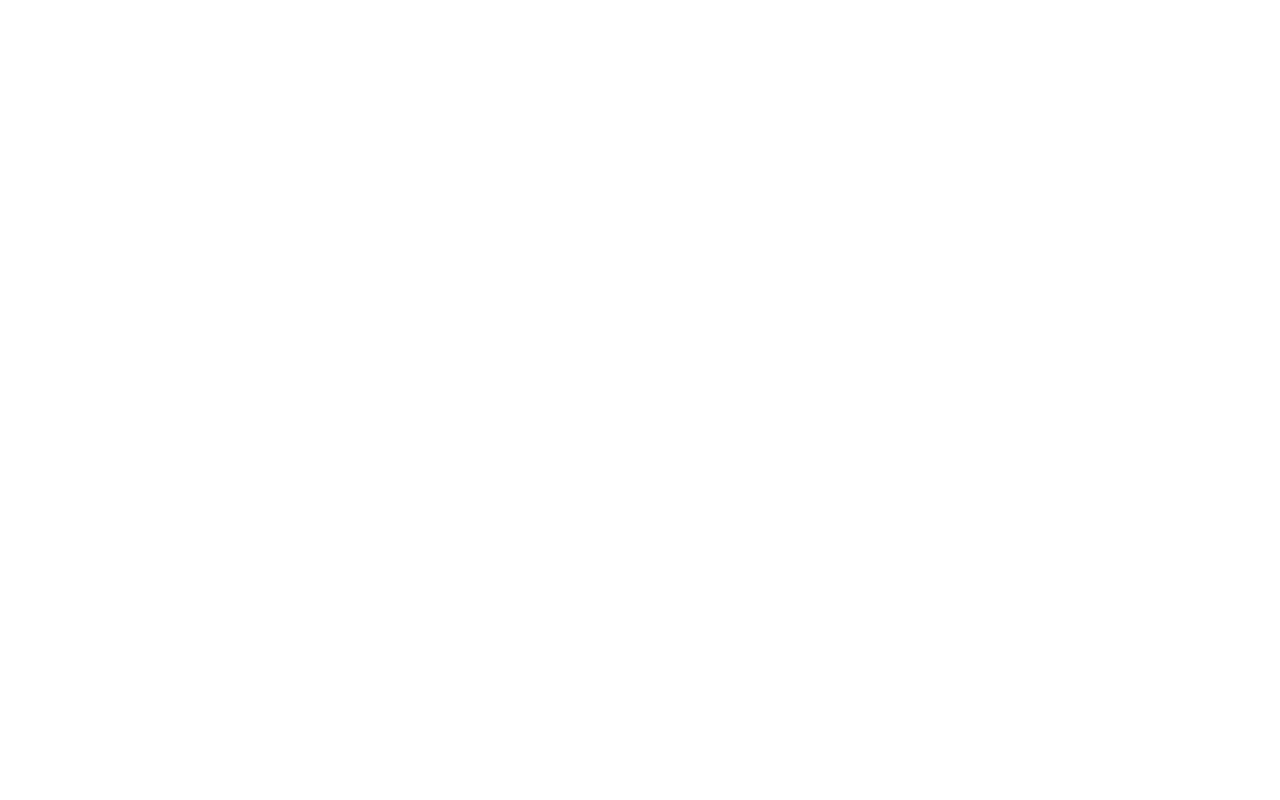
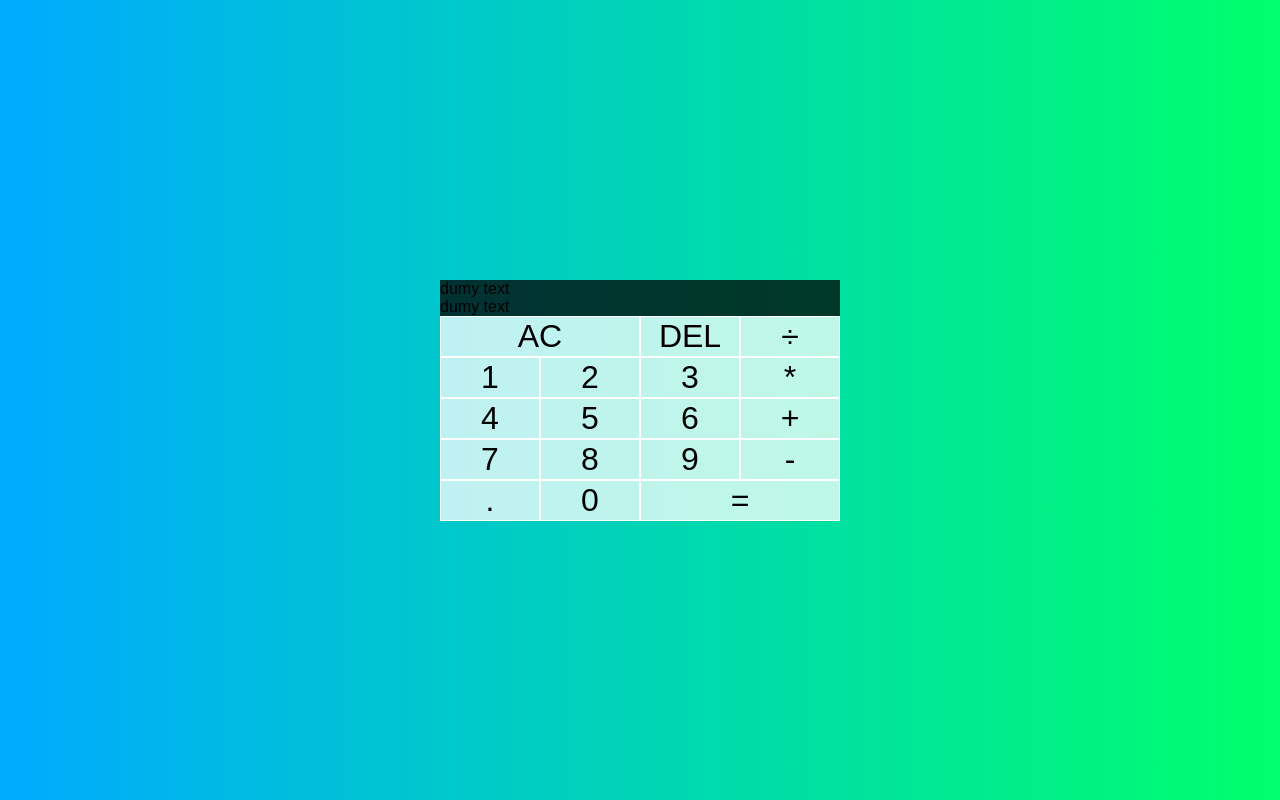
Before and after one commit to Batoja/calculator, a plain HTML site: page index.html in a window 1280 px wide. Drawn offline with Linux system fonts and the light colour scheme.

Commit message:
basic styling basic styling of buttons and grid

```diff
--- a/index.html
+++ b/index.html
@@ -5,10 +5,33 @@
     <meta http-equiv="X-UA-Compatible" content="IE=edge">
     <meta name="viewport" content="width=device-width, initial-scale=1.0">
     <title>Calculator</title>
-    <link hre="styles.css" rel="stylesheet">
+    <link href="styles.css" rel="stylesheet">
     <script src="script.js" defer></script>
 </head>
 <body>
-
+    <div class="calculator-grid">
+        <div class="output">
+            <div class="previous-opperand">dumy text</div>
+            <div class="current-opperand">dumy text</div>
+        </div>
+        <button class="span-two">AC</button>
+        <button>DEL</button>
+        <button>÷</button>
+        <button>1</button>
+        <button>2</button>
+        <button>3</button>
+        <button>*</button>
+        <button>4</button>
+        <button>5</button>
+        <button>6</button>
+        <button>+</button>
+        <button>7</button>
+        <button>8</button>
+        <button>9</button>
+        <button>-</button>
+        <button>.</button>
+        <button>0</button>
+        <button class="span-two">=</button>
+    </div>
 </body>
 </html>
--- a/styles.css
+++ b/styles.css
@@ -0,0 +1,45 @@
+*, *::before, *::after {
+    box-sizing: border-box;
+    font-family: Gotham Rounded, sans-serif;
+    font-weight: normal;
+}
+
+body {
+    padding: 0;
+    margin: 0;
+    background: linear-gradient(to right, #00AAFF, #00FF6C);
+}
+
+.calculator-grid {
+    display: grid;
+    justify-content: center;
+    align-content: center;
+    min-height: 100vh;
+    grid-template-columns: repeat(4, 100px);
+    grid-template-rows: minmax(120px,auto) repeat (5,100px);
+}
+
+.calculator-grid > button {
+    cursor: pointer;
+    font-size: 2rem;
+    border: 1px solid white;
+    outline: none;
+    background-color: rgba(255, 255, 255, .75);
+}
+
+.calculator-grid > button:hover {
+    cursor: pointer;
+    font-size: 2rem;
+    border: 1px solid white;
+    outline: none;
+    background-color: rgba(255, 255, 255, .9);
+}
+
+.span-two {
+    grid-column: span 2;
+}
+
+.output {
+    grid-column: 1 / -1;
+    background-color: rgba(0, 0, 0, .75);
+}
```
